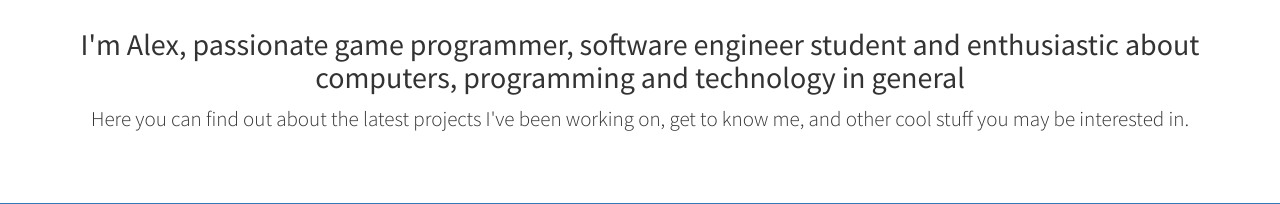
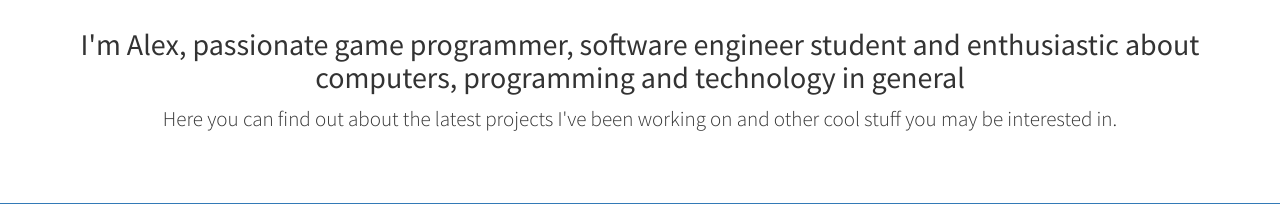
Before and after one commit to AlexKoukoulas2074245K/Alex-sHub, a Django app: page / in a window 1280 px wide. Shown: the part 842-1046 px from the top of the page. Run offline with Django 3.2, Linux system fonts and the light colour scheme; data comes from the database, SQL or seed files in the repository; some libraries are stand-ins or nearby versions.

Commit message:
Fixed formatting

```diff
--- a/mywebsite_project/templates/webapp/index.html
+++ b/mywebsite_project/templates/webapp/index.html
@@ -77,7 +77,7 @@
             <div class="row">
                 <div class="col-lg-12 text-center">
                     <h2>I'm Alex, passionate game programmer, software engineer student and enthusiastic about computers, programming and technology in general</h2>
-                    <p class="lead">Here you can find out about the latest projects I've been working on, get to know me, and other cool stuff you may be interested in.</p>
+                    <p class="lead">Here you can find out about the latest projects I've been working on and other cool stuff you may be interested in.</p>
                 </div>
             </div>
             <!-- /.row -->
```
